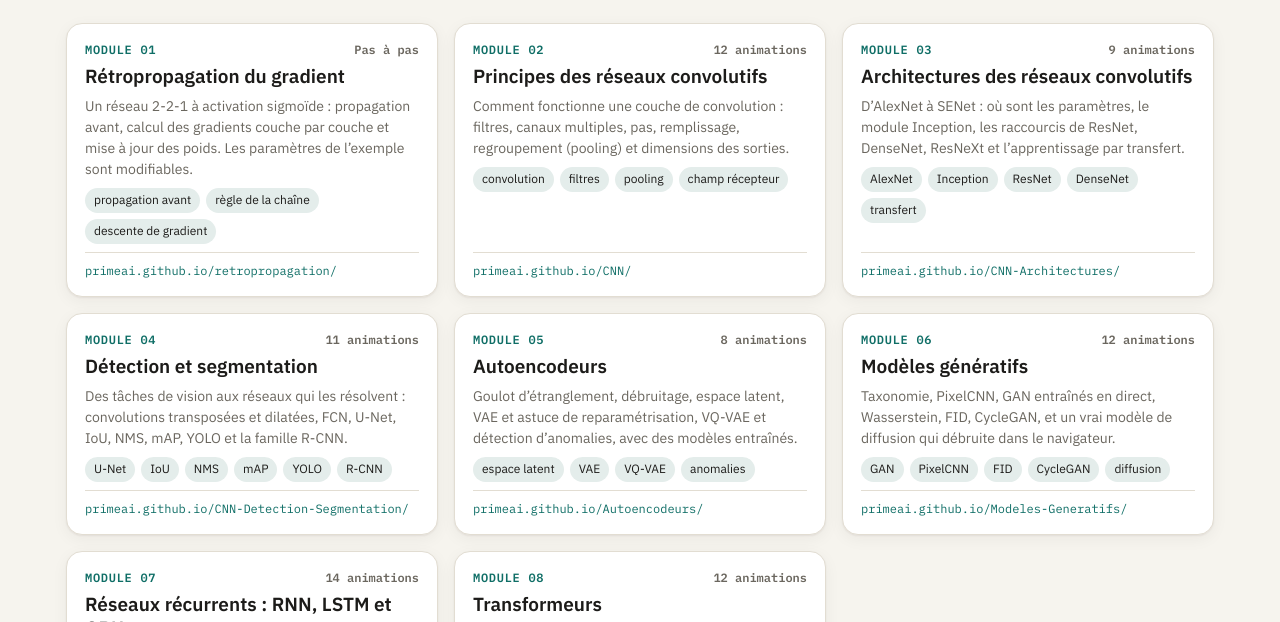
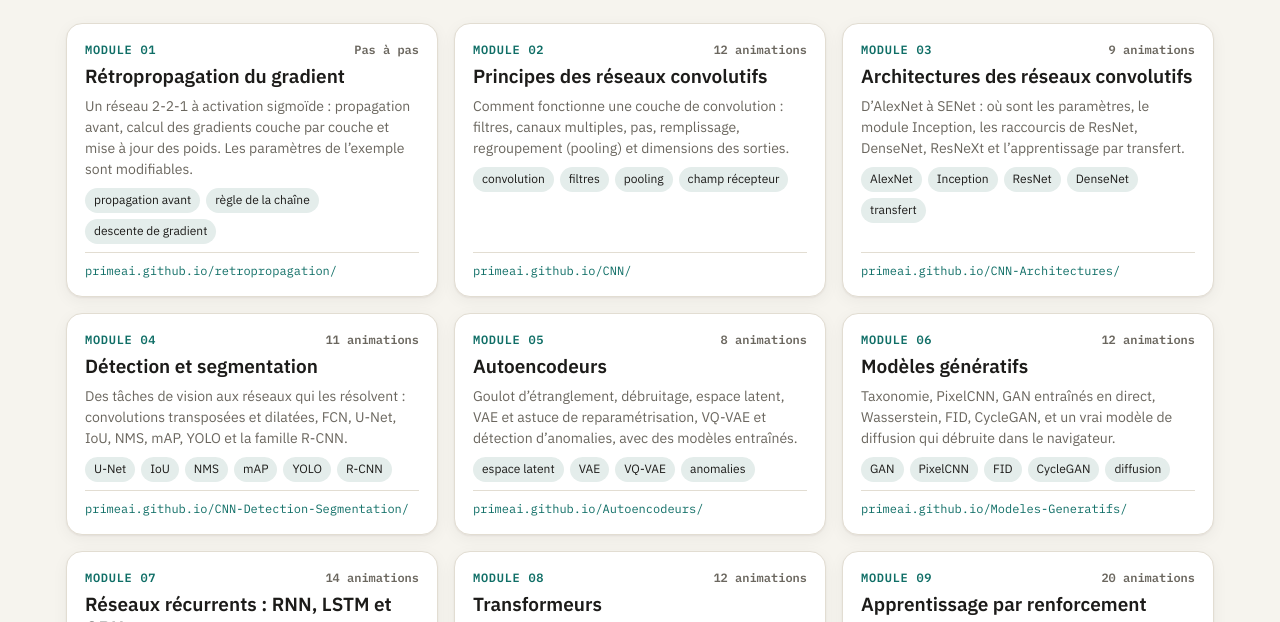
Before and after one commit to PRIMEAI/Apprentissage-Profond, a plain HTML site: page index.html in a window 1280 px wide. Shown: the part 304-926 px from the top of the page. Drawn offline with Linux system fonts and the light colour scheme.

Commit message:
Add files via upload

```diff
--- a/index.html
+++ b/index.html
@@ -159,6 +159,7 @@ const M = [
   ['Modèles génératifs', 'https://primeai.github.io/Modeles-Generatifs/', '12 animations', 'Taxonomie, PixelCNN, GAN entraînés en direct, Wasserstein, FID, CycleGAN, et un vrai modèle de diffusion qui débruite dans le navigateur.', ['GAN', 'PixelCNN', 'FID', 'CycleGAN', 'diffusion']],
   ['Réseaux récurrents : RNN, LSTM et GRU', 'https://primeai.github.io/RNN-LSTM-GRU/', '14 animations', 'Traiter des séquences : RNN pas à pas, graphe déroulé, modèle de langue entraîné en direct, gradient qui disparaît, écrêtage, attention dans un seq2seq, légende d’image, cellules LSTM et GRU.', ['RNN', 'BPTT', 'LSTM', 'GRU', 'seq2seq']],
   ['Transformeurs', 'https://primeai.github.io/Transformeurs/', '12 animations', 'L’attention sous toutes ses coutures : requêtes, clés et valeurs, calcul pas à pas, multi-têtes, encodage de position, masque causal, encodeur–décodeur, Vision Transformer et familles de modèles.', ['attention', 'Q K V', 'multi-têtes', 'ViT', 'BERT / GPT']],
+  ['Apprentissage par renforcement', 'https://primeai.github.io/Apprentissage-Renforcement/', '20 animations', 'Agents qui apprennent par essais et erreurs : MDP, itération sur les valeurs, Q-learning et DQN, gradients de politique, acteur-critique, PPO, AlphaZero, puis le RL des grands modèles de langage (RLHF, DPO, GRPO).', ['Q-learning', 'DQN', 'PPO', 'AlphaZero', 'RLHF / GRPO']],
 ];
 const L = document.getElementById('list');
 M.forEach(([t, u, c, d, tags], i) => { const a = document.createElement('a'); a.className = 'item'; a.href = u;
```
